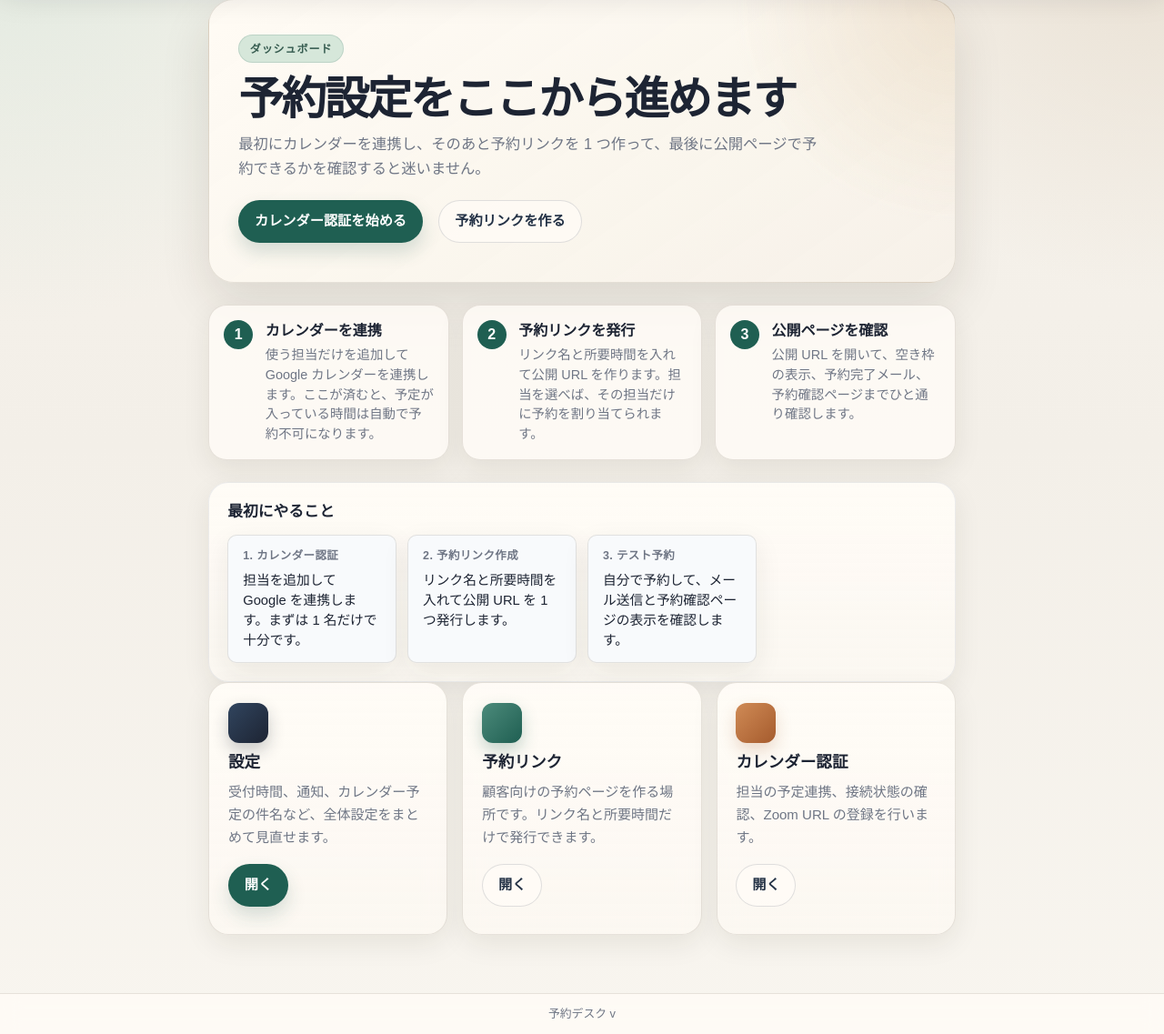
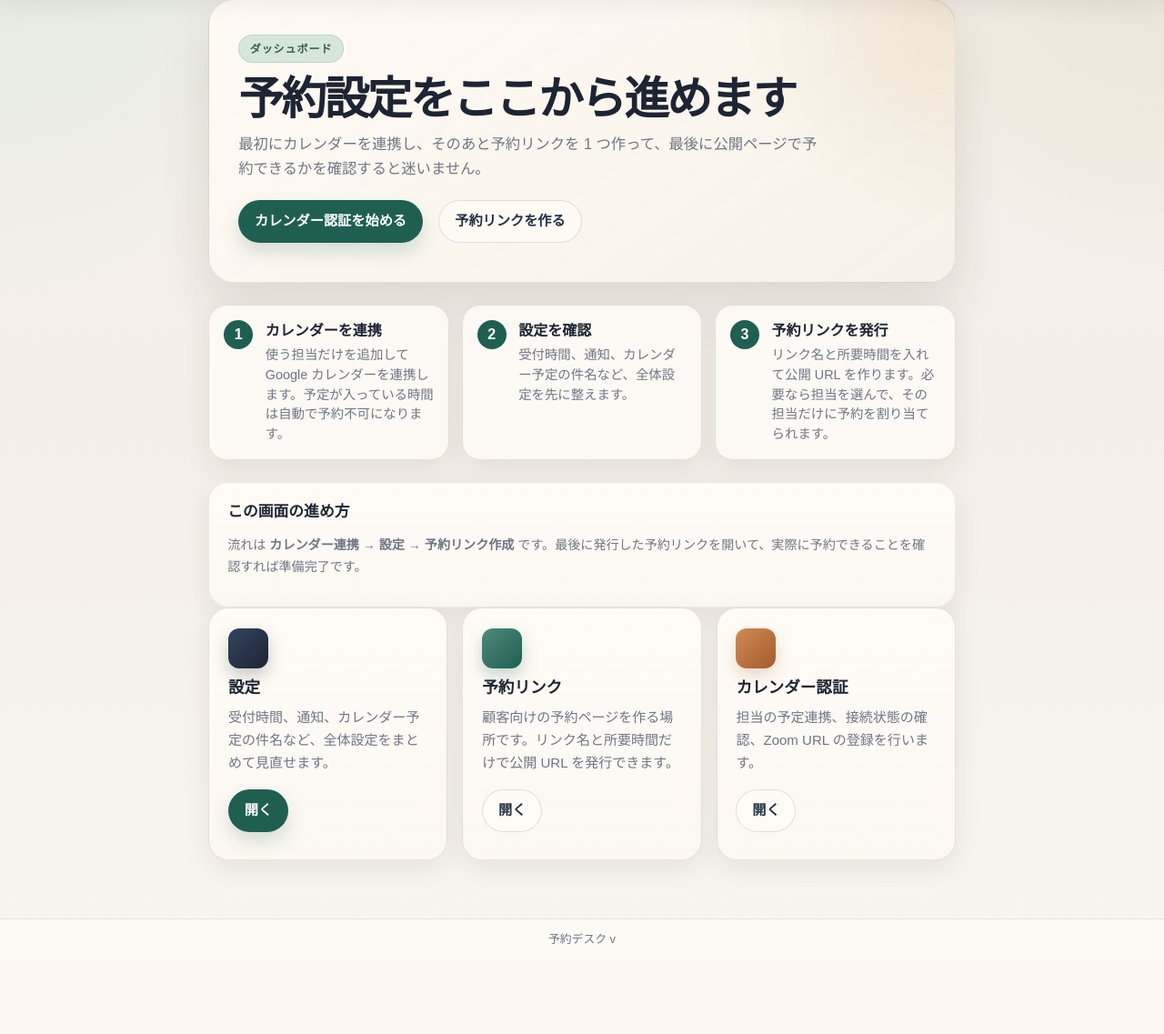
Before and after one commit to stezuka-lab/booking-app, a FastAPI app: template app/web/templates/home.html in a window 1280 px wide. Shown: the part 106-1243 px from the top of the page at 91% size. After the commit the page ends 1144 px from the top, so only its background shows below. Run offline with FastAPI, Linux system fonts and the light colour scheme; the template is opened without the code that fills it, so the values that code supplies are empty.

Commit message:
Simplify home setup flow copy

```diff
--- a/app/web/templates/home.html
+++ b/app/web/templates/home.html
@@ -19,41 +19,28 @@
     <span class="quick-step-no">1</span>
     <div>
       <h2>カレンダーを連携</h2>
-      <p>使う担当だけを追加して Google カレンダーを連携します。ここが済むと、予定が入っている時間は自動で予約不可になります。</p>
+      <p>使う担当だけを追加して Google カレンダーを連携します。予定が入っている時間は自動で予約不可になります。</p>
     </div>
   </article>
   <article class="quick-step">
     <span class="quick-step-no">2</span>
     <div>
-      <h2>予約リンクを発行</h2>
-      <p>リンク名と所要時間を入れて公開 URL を作ります。担当を選べば、その担当だけに予約を割り当てられます。</p>
+      <h2>設定を確認</h2>
+      <p>受付時間、通知、カレンダー予定の件名など、全体設定を先に整えます。</p>
     </div>
   </article>
   <article class="quick-step">
     <span class="quick-step-no">3</span>
     <div>
-      <h2>公開ページを確認</h2>
-      <p>公開 URL を開いて、空き枠の表示、予約完了メール、予約確認ページまでひと通り確認します。</p>
+      <h2>予約リンクを発行</h2>
+      <p>リンク名と所要時間を入れて公開 URL を作ります。必要なら担当を選んで、その担当だけに予約を割り当てられます。</p>
     </div>
   </article>
 </section>
 
 <section class="panel admin-section">
-  <h2 class="panel-title">最初にやること</h2>
-  <div class="summary-cards">
-    <div class="summary-card">
-      <h3>1. カレンダー認証</h3>
-      <p>担当を追加して Google を連携します。まずは 1 名だけで十分です。</p>
-    </div>
-    <div class="summary-card">
-      <h3>2. 予約リンク作成</h3>
-      <p>リンク名と所要時間を入れて公開 URL を 1 つ発行します。</p>
-    </div>
-    <div class="summary-card">
-      <h3>3. テスト予約</h3>
-      <p>自分で予約して、メール送信と予約確認ページの表示を確認します。</p>
-    </div>
-  </div>
+  <h2 class="panel-title">この画面の進め方</h2>
+  <p class="muted panel-hint">流れは <strong>カレンダー連携 → 設定 → 予約リンク作成</strong> です。最後に発行した予約リンクを開いて、実際に予約できることを確認すれば準備完了です。</p>
 </section>
 
 <section class="feature-grid">
@@ -66,7 +53,7 @@
   <article class="feature-card">
     <div class="feature-card-icon feature-card-icon--book" aria-hidden="true"></div>
     <h2>予約リンク</h2>
-    <p>顧客向けの予約ページを作る場所です。リンク名と所要時間だけで発行できます。</p>
+    <p>顧客向けの予約ページを作る場所です。リンク名と所要時間だけで公開 URL を発行できます。</p>
     <a class="btn secondary" href="/app/campaigns">開く</a>
   </article>
   <article class="feature-card">
```
